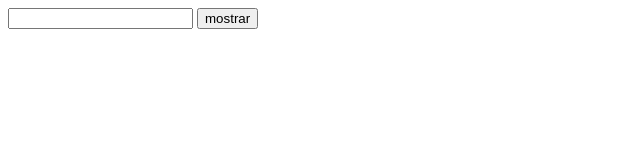
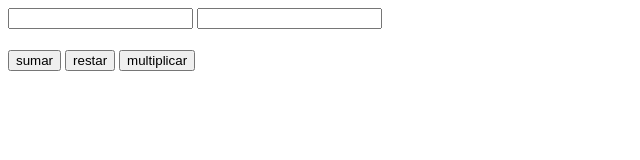
Before and after one commit to tobiaspasinato/admin123, a plain HTML site: page frontend/index.html in a window 1280 px wide. Shown: the whole page, without its empty margins (0-640 px from the left). Drawn offline with Linux system fonts and the light colour scheme.

Commit message:
Agregar botones para operaciones matemáticas y ajustar estructura HTML

```diff
--- a/frontend/index.html
+++ b/frontend/index.html
@@ -7,7 +7,11 @@
     </head>
     <body>
         <input type="text" id="input">
-        <button onclick="mostrar()"> mostrar </button>
+        <input type="text" id="output">
+        <h1 id = "titulo"> </h1>
+        <button onclick="sumar()"> sumar </button>
+        <button onclick="restar()"> restar </button>
+        <button onclick="multiplicar()"> multiplicar </button>
         <script src="script.js"></script>
     </body>
 </html>
```
